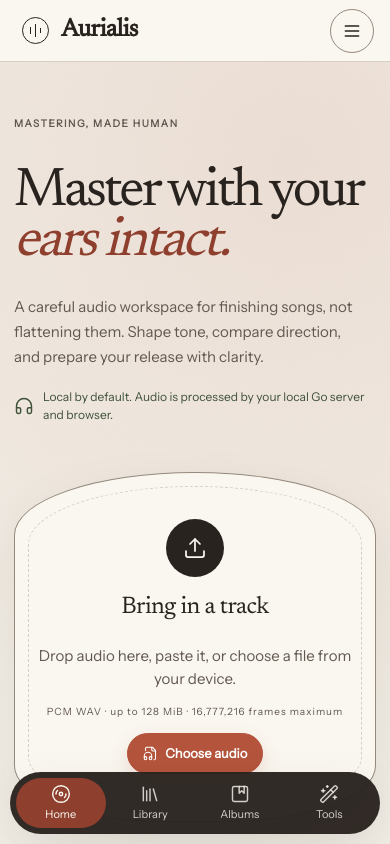
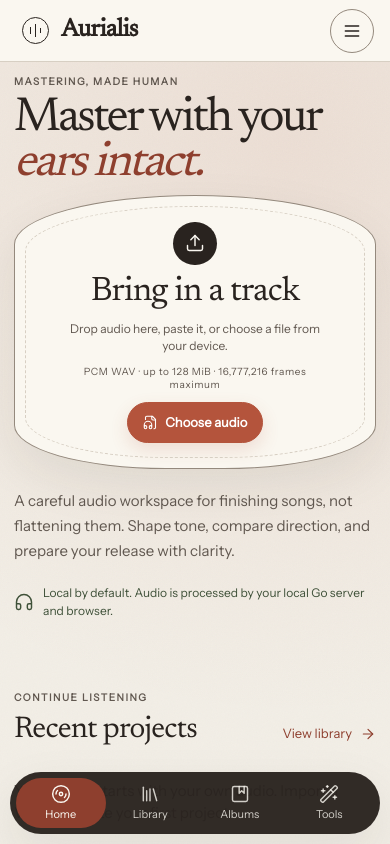
Before and after one commit to yegamble/aurialis-WASM, a Next.js app: page / in a window 390 px wide. Shown: the top 844 px of the page. Built offline with nearby package versions, Linux system fonts and the light colour scheme.

Commit message:
fix(ui): fit upload card above mobile navigation and match desktop columns

```diff
--- a/src/app/globals.css
+++ b/src/app/globals.css
@@ -52,7 +52,6 @@
   --lane-repair: #4f7482;
 }
 
-
 @layer base {
 
 * {
@@ -234,47 +233,6 @@ input[type="range"] {
   flex-shrink: 0;
 }
 
-.hero-copy {
-  padding: 18px 6px 10px 0;
-  display: flex;
-  flex-direction: column;
-  justify-content: space-between;
-  gap: 18px;
-}
-
-.hero-copy > p {
-  font-size: 17px;
-  max-width: 58ch;
-}
-
-.drop-zone {
-  position: relative;
-  border: 1px solid var(--line-dark);
-  box-shadow: var(--shadow);
-  padding: 36px 26px 26px;
-  display: flex;
-  flex-direction: column;
-  align-items: center;
-  justify-content: center;
-  text-align: center;
-  gap: 14px;
-  min-height: 410px;
-}
-
-.drop-zone.is-dragging {
-  border-color: var(--clay);
-  background: var(--clay-wash);
-}
-
-.drop-zone input[type="file"] {
-  display: none;
-}
-
-.drop-zone small {
-  font-size: 12px;
-  color: var(--ink-soft);
-}
-
 .text-link {
   padding: 6px 10px;
   font-weight: 500;
@@ -942,58 +900,6 @@ input[type="range"] {
   letter-spacing: 0.15em;
   text-transform: uppercase;
 }
-.hero {
-  display: grid;
-  gap: 38px;
-  align-items: center;
-}
-.hero-copy h1 {
-  margin-top: 18px;
-  font-size: clamp(56px, 6.6vw, 94px);
-  line-height: 0.92;
-  letter-spacing: -0.055em;
-}
-.hero-copy h1 em {
-  color: var(--clay-dark);
-  font-weight: 400;
-}
-.hero-copy > p {
-  line-height: 1.65;
-}
-.hero-trust {
-  display: flex;
-  align-items: center;
-  gap: 9px;
-  font-size: 12px;
-  color: var(--moss-dark);
-}
-.hero-trust svg {
-  width: 20px;
-  height: 20px;
-  flex-shrink: 0;
-}
-.drop-zone {
-  border-radius: 50% 50% 42% 42% / 18% 18% 16% 16%;
-  background: var(--paper);
-}
-.drop-icon {
-  width: 58px;
-  height: 58px;
-  display: grid;
-  place-items: center;
-  border-radius: 50%;
-  background: var(--ink);
-  color: var(--paper);
-}
-.drop-icon svg {
-  width: 24px;
-  height: 24px;
-}
-.file-types {
-  color: var(--ink-soft);
-  font-size: 10px;
-  letter-spacing: 0.1em;
-}
 .section {
   padding-top: 70px;
 }
@@ -1123,11 +1029,6 @@ input[type="range"] {
   overflow-wrap: anywhere;
 }
 @media (min-width: 768px) {
-  .hero {
-    grid-template-columns: minmax(0, 1.05fr) minmax(0, 0.95fr);
-    gap: 36px;
-    min-height: 550px;
-  }
   .workflow-grid {
     grid-template-columns: repeat(3, minmax(0, 1fr));
   }
@@ -1190,16 +1091,6 @@ input[type="range"] {
     color: var(--paper);
     background: var(--clay-dark);
   }
-  .hero-copy h1 {
-    font-size: clamp(52px, 14vw, 68px);
-  }
-  .hero-copy > p {
-    font-size: 15px;
-  }
-  .drop-zone {
-    min-height: 350px;
-    padding: 35px 20px;
-  }
   .master-page {
     padding-top: 12px;
   }
@@ -1512,7 +1403,6 @@ input[type="range"] {
   background: rgba(250, 247, 240, 0.58);
   box-shadow: 0 12px 36px rgba(62, 45, 33, 0.04);
 }
-.home-page { padding-top: 36px; }
 .flow-section, .recent-section { min-width: 0; }
 .library-list { border-top: 1px solid var(--line-dark); }
 .library-project { min-width: 0; }
@@ -1528,14 +1418,6 @@ input[type="range"] {
   pointer-events: none;
 }
 .select-wrap select { appearance: none; padding-right: 38px; }
-.drop-zone::after {
-  content: "";
-  position: absolute;
-  inset: 13px;
-  border: 1px dashed var(--line);
-  border-radius: inherit;
-  pointer-events: none;
-}
 
 .split-intro {
   display: grid;
@@ -1694,7 +1576,6 @@ input[type="range"] {
 
 @media (min-width: 768px) {
   .page { padding: 70px clamp(28px, 5vw, 78px) 100px; }
-  .home-page { padding-top: 50px; }
   .split-intro { grid-template-columns: minmax(0, 1.2fr) auto; gap: 25px 36px; padding: 36px; }
   .split-intro > .button { justify-self: end; }
   .album-empty { min-height: 400px; padding: 50px; flex-direction: row; align-items: center; gap: 45px; }
@@ -1725,3 +1606,69 @@ input[type="range"] {
 .album-art--1 { background: var(--moss-dark); }
 .album-art--2 { background: var(--ochre-dark); }
 .check-icon--warn { background: var(--ochre-wash); color: var(--ochre-dark); }
+
+/* The mobile upload action precedes supporting copy and clears the dock. */
+.home-page { padding-top: 12px; }
+.hero {
+  display: grid;
+  grid-template-columns: minmax(0, 1fr);
+  align-items: stretch;
+  gap: 8px;
+}
+.hero-copy { display: contents; }
+.hero-copy > .eyebrow { grid-row: 1; }
+.hero-copy h1 {
+  grid-row: 2;
+  margin: 0;
+  font-size: clamp(40px, 12.5vw, 48px);
+  line-height: 0.94;
+  letter-spacing: -0.055em;
+}
+.hero-copy h1 em { color: var(--clay-dark); font-weight: 400; }
+.hero-copy > p { grid-row: 4; margin-top: 12px; max-width: 58ch; font-size: 15px; line-height: 1.65; }
+.hero-trust { grid-row: 5; display: flex; align-items: center; gap: 9px; margin-top: 12px; font-size: 12px; color: var(--moss-dark); }
+.hero-trust svg { width: 20px; height: 20px; flex-shrink: 0; }
+.drop-zone {
+  grid-row: 3;
+  position: relative;
+  display: flex;
+  flex-direction: column;
+  align-items: center;
+  justify-content: center;
+  gap: clamp(6px, 1.2svh, 10px);
+  min-width: 0;
+  min-height: 0;
+  padding: clamp(16px, 3svh, 26px) 18px;
+  border: 1px solid var(--line-dark);
+  border-radius: 50% 50% 42% 42% / 18% 18% 16% 16%;
+  background: var(--paper);
+  box-shadow: var(--shadow);
+  text-align: center;
+}
+.drop-zone::after { content: ""; position: absolute; inset: 10px; border: 1px dashed var(--line); border-radius: inherit; pointer-events: none; }
+.drop-zone.is-dragging { border-color: var(--clay); background: var(--clay-wash); }
+.drop-zone input[type="file"] { display: none; }
+.drop-zone h2 { margin: 0; font-size: clamp(26px, 4.5svh, 34px); line-height: 1.05; }
+.drop-zone p { max-width: 34ch; margin: 0; font-size: 12px; line-height: 1.4; }
+.drop-icon { width: clamp(32px, 5.2svh, 44px); height: clamp(32px, 5.2svh, 44px); display: grid; place-items: center; flex-shrink: 0; border-radius: 50%; background: var(--ink); color: var(--paper); }
+.drop-icon svg { width: 20px; height: 20px; }
+.file-types { max-width: 34ch; font-size: 10px; line-height: 1.35; letter-spacing: 0.06em; color: var(--ink-soft); }
+@media (max-width: 767px) {
+  .bottom-nav { bottom: max(10px, env(safe-area-inset-bottom, 0px)); }
+  .home-page { padding-bottom: calc(176px + env(safe-area-inset-bottom, 0px)); }
+}
+@media (min-width: 768px) {
+  .home-page { padding-top: 50px; }
+  .hero { grid-template-columns: minmax(0, 1.05fr) minmax(0, 0.95fr); min-height: 550px; gap: 36px; }
+  .hero-copy { display: flex; flex-direction: column; justify-content: space-between; gap: 18px; padding: 18px 6px 10px 0; }
+  .hero-copy h1 { margin-top: 18px; font-size: clamp(56px, 6.6vw, 94px); line-height: 0.92; }
+  .hero-copy > p { margin-top: 0; font-size: 17px; }
+  .hero-trust { margin-top: 0; }
+  .drop-zone { grid-row: auto; height: 100%; min-height: 410px; padding: 44px 26px; gap: 20px; }
+  .drop-zone::after { inset: 13px; }
+  .drop-zone h2 { font-size: 34px; }
+  .drop-zone p { font-size: 13px; line-height: 1.5; }
+  .drop-icon { width: 58px; height: 58px; }
+  .drop-icon svg { width: 24px; height: 24px; }
+  .file-types { max-width: none; font-size: 10px; letter-spacing: 0.1em; }
+}
```
